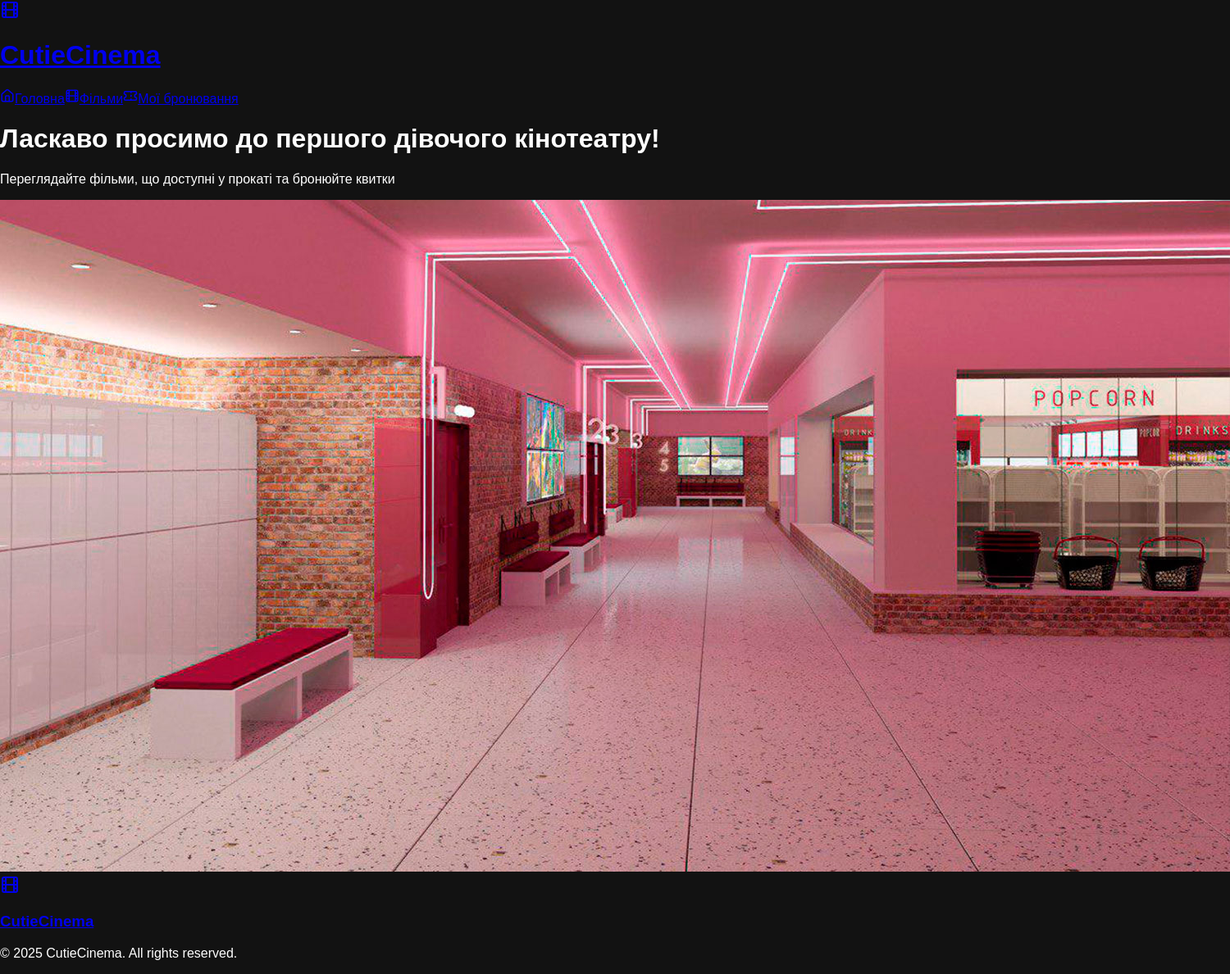
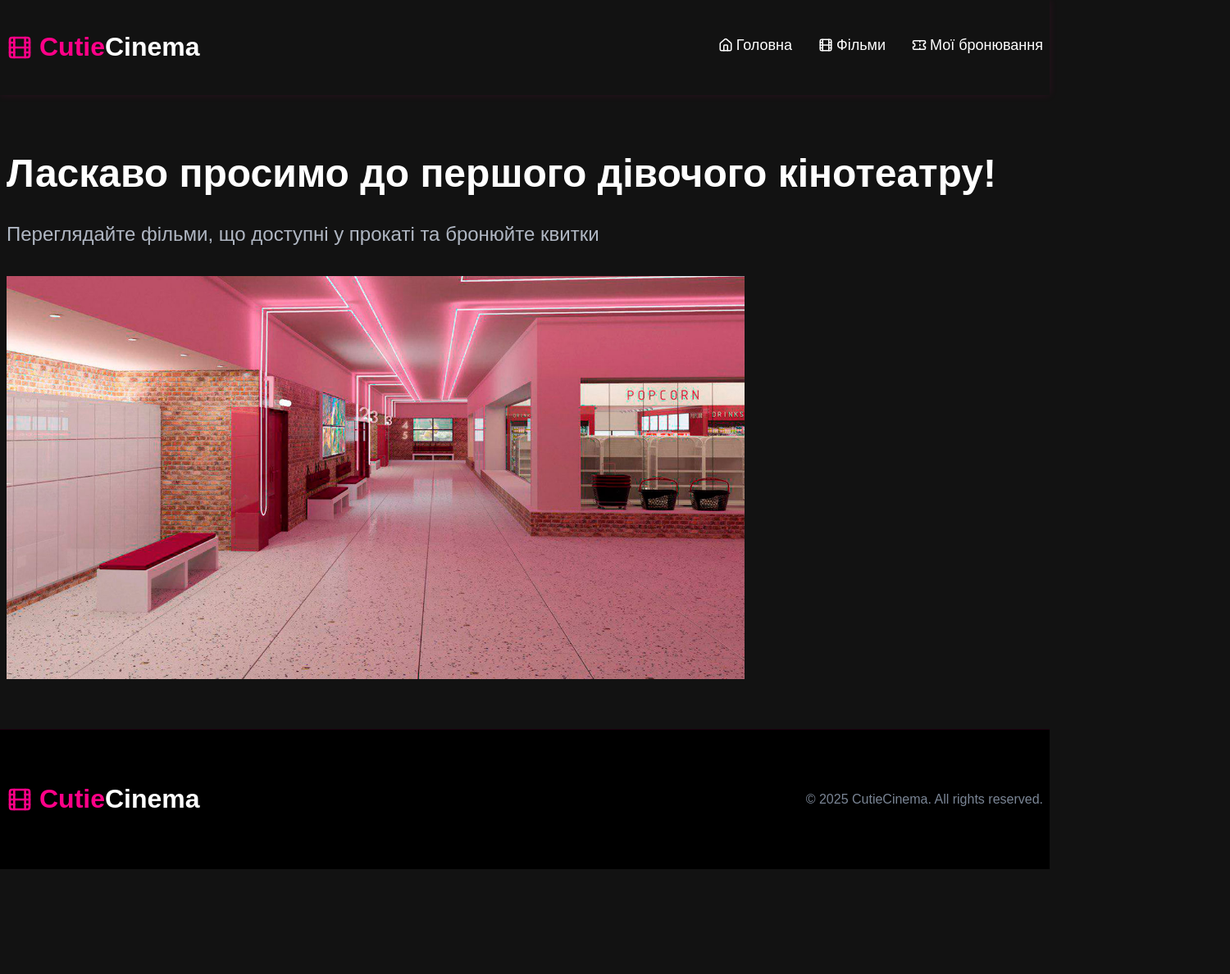
Before and after one commit to nairobi-kl/cinema, a React (Create React App) app: page / in a window 1280 px wide. Shown: the whole page at 82% size, 1500 px wide, since content can reach past the window. After the commit the page ends 1061 px from the top, so only its background shows below. Built offline with nearby package versions, Linux system fonts and the light colour scheme.

Commit message:
Added and changed styles

```diff
--- a/src/index.css
+++ b/src/index.css
@@ -1,36 +1,419 @@
+/* Перемінні кольорів */
+:root {
+--primary: hsl(328, 100%, 50%);
+--primary-light: hsl(328, 100%, 65%);
+--primary-dark: hsl(328, 100%, 40%);
+--secondary: hsl(0, 0%, 7%);
+--secondary-light: hsl(0, 0%, 12%);
+--secondary-dark: hsl(0, 0%, 0%);
+--accent: hsl(315, 100%, 60%);
+--success: hsl(142, 69%, 58%);
+--error: hsl(0, 84%, 60%);
+--white: #ffffff;
+--gray-400: #b0b7c3;
+--gray-500: #7a8595;
+--gray-700: #374151;
+}
+
+/* Базові стилі */
 body {
 background-color: var(--secondary);
 color: var(--white);
 font-family: sans-serif;
+font-size: 1.125rem;
+line-height: 1.6;
 margin: 0;
 padding: 0;
 }
 
-:root {
-  --primary: hsl(328, 100%, 50%);
-  --secondary: hsl(0, 0%, 7%);
-  --white: #ffffff;
+h1, h2, h3, h4, h5, h6 {
+font-weight: bold;
+line-height: 1.3;
 }
 
+h1 {
+font-size: 2.5rem;
+}
+
+h3 {
+font-size: 1.75rem;
+}
+
+/* Анімації */
+@keyframes fadeIn {
+from { opacity: 0; }
+to { opacity: 1; }
+}
+
+@keyframes slideUp {
+from { transform: translateY(20px); opacity: 0; }
+to { transform: translateY(0); opacity: 1; }
+}
+
+.fade-in {
+animation: fadeIn 0.5s ease-in-out;
+}
+
+.slide-up {
+animation: slideUp 0.5s ease-out;
+}
+
+/* Загальні компоненти */
+.btn {
+padding: 0.625rem 1.25rem;
+border-radius: 0.375rem;
+font-weight: 500;
+font-size: 1.125rem;
+transition: all 0.2s ease;
+cursor: pointer;
+}
+
+.btn-primary {
+background-color: var(--primary);
+color: var(--white);
+border: none;
+}
+
+.btn-primary:hover {
+background-color: var(--primary-light);
+}
+
+.btn-primary:active {
+background-color: var(--primary-dark);
+}
+
+.btn-secondary {
+background-color: var(--secondary-light);
+color: var(--white);
+border: 1px solid hsla(328, 100%, 50%, 0.3);
+}
+
+.btn-secondary:hover {
+background-color: var(--secondary);
+}
+
+.container {
+max-width: 80rem;
+margin: 0 auto;
+padding: 0 0.5rem;
+}
+
+/* App */
 .app {
 display: flex;
 flex-direction: column;
 min-height: 100vh;
 }
 
+.main {
+flex-grow: 1;
+}
+
+/* Header */
+.header {
+background-color: var(--secondary);
+padding: 1rem 0;
+box-shadow: 0 0 10px hsla(328, 100%, 50%, 0.1);
+position: sticky;
+top: 0;
+z-index: 10;
+}
+
+.header .container {
+display: flex;
+justify-content: space-between;
+align-items: center;
+}
+
+.logo {
+display: flex;
+align-items: center;
+gap: 0.5rem;
+text-decoration: none;
+}
+
+.logo-icon {
+width: 2rem;
+height: 3rem;
+color: var(--primary);
+}
+
+.logo-text {
+font-size: 2rem;
+font-weight: bold;
+}
+
+.logo-primary {
+color: var(--primary);
+}
+
+.logo-white {
+color: var(--white);
+}
+
+.home-logo {
+max-width: 900px;
+height: auto;
+margin-bottom: 20px;
+}
+
+.nav {
+display: none;
+gap: 2rem;
+}
+
+.nav-link {
+display: flex;
+align-items: center;
+gap: 0.25rem;
+color: var(--white);
+text-decoration: none;
+border-bottom: 2px solid transparent;
+padding-bottom: 0.25rem;
+font-size: 1.125rem;
+}
+
+.nav-link:hover {
+color: hsla(328, 100%, 50%, 0.9);
+border-bottom-color: hsla(328, 100%, 50%, 0.5);
+}
+
+@media (min-width: 640px) {
+.nav {
+display: flex;
+}
+}
+
+/* Footer */
+.footer {
+background-color: var(--secondary-dark);
+padding: 2rem 0;
+border-top: 1px solid hsla(328, 100%, 50%, 0.1);
+}
+
+.footer-content {
+display: flex;
+flex-direction: column;
+align-items: center;
+gap: 1rem;
+}
+
+.footer-text {
+color: var(--gray-500);
+font-size: 1rem;
+}
+
+@media (min-width: 768px) {
+.footer-content {
+flex-direction: row;
+justify-content: space-between;
+}
+}
+
+/* Home Page */
+.home-page {
+padding: 2rem 0;
+}
+
+.page-title {
+font-size: 3rem;
+margin-bottom: 1rem;
+}
+
+.page-subtitle {
+font-size: 1.5rem;
+color: var(--gray-400);
+margin-bottom: 2rem;
+}
+
+/* Movie List */
+.movie-list {
+animation: fadeIn 0.5s ease-in-out;
+}
+
+.filter-controls {
+display: flex;
+flex-direction: column;
+gap: 1rem;
+margin-bottom: 1.5rem;
+}
+
+.search-container {
+position: relative;
+flex-grow: 1;
+max-width: 2227px;
+}
+
+.search-icon {
+position: absolute;
+left: 0.75rem;
+top: 50%;
+transform: translateY(-50%);
+color: var(--gray-400);
+}
+
+.search-input {
+background-color: var(--secondary-light);
+border: 1px solid var(--gray-700);
+border-radius: 0.375rem;
+padding: 0.5rem 0.75rem 0.5rem 2.5rem;
+color: var(--white);
+width: 100%;
+outline: none;
+font-size: 1.125rem;
+}
+
+.search-input:focus {
+border-color: hsla(328, 100%, 50%, 0.5);
+box-shadow: 0 0 0 2px hsla(328, 100%, 50%, 0.2);
+}
+
+.clear-search {
+position: absolute;
+right: 0.75rem;
+top: 50%;
+transform: translateY(-50%);
+background: none;
+border: none;
+color: var(--gray-400);
+cursor: pointer;
+}
+
+.clear-search:hover {
+color: var(--primary);
+}
+
+.filter-toggle {
+display: flex;
+align-items: center;
+gap: 0.5rem;
+}
+
+.filter-count {
+margin-left: 0.5rem;
+background-color: var(--primary);
+color: var(--white);
+border-radius: 9999px;
+width: 1.5rem;
+height: 1.5rem;
+display: flex;
+align-items: center;
+justify-content: center;
+font-size: 1rem;
+}
+
+.filter-panel {
+background-color: var(--secondary-light);
+border-radius: 0.375rem;
+padding: 1rem;
+margin-bottom: 1.5rem;
+animation: slideUp 0.5s ease-out;
+}
+
+.filter-header {
+display: flex;
+justify-content: space-between;
+align-items: center;
+margin-bottom: 0.75rem;
+}
+
+.filter-title {
+font-weight: 600;
+font-size: 1.25rem;
+}
+
+.clear-filters {
+display: flex;
+align-items: center;
+gap: 0.25rem;
+background: none;
+border: none;
+color: var(--primary);
+font-size: 1rem;
+cursor: pointer;
+}
+
+.clear-filters:hover {
+color: var(--primary-light);
+}
+
+.genre-buttons {
+display: flex;
+flex-wrap: wrap;
+gap: 0.5rem;
+}
+
+.genre-button {
+padding: 0.25rem 0.75rem;
+border-radius: 9999px;
+background-color: var(--secondary);
+border: 1px solid var(--gray-700);
+color: var(--gray-400);
+font-size: 1rem;
+transition: all 0.2s ease;
+cursor: pointer;
+}
+
+.genre-button:hover {
+border-color: hsla(328, 100%, 50%, 0.5);
+}
+
+.genre-button.active {
+background-color: var(--primary);
+color: var(--white);
+border-color: var(--primary);
+}
+
+.no-results {
+text-align: center;
+padding: 3rem 0;
+}
+
+.no-results h3 {
+font-size: 1.5rem;
+margin-bottom: 0.5rem;
+}
+
+.no-results p {
+color: var(--gray-400);
+font-size: 1.125rem;
+}
+
 .movie-grid {
 display: grid;
 grid-template-columns: 1fr;
-  gap: 1.5rem;
+gap: 1rem;
+justify-items: center;
 }
 
+@media (min-width: 640px) {
+.movie-grid {
+grid-template-columns: repeat(2, 1fr);
+}
+}
+
+@media (min-width: 1024px) {
+.movie-grid {
+grid-template-columns: repeat(4, 1fr);
+}
+}
+
+/* Movie Card */
 .movie-card {
-  background-color: var(--secondary);
+background-color: var(--secondary-light);
 border-radius: 0.375rem;
 overflow: hidden;
+border: 1px solid hsla(328, 100%, 50%, 0.1);
+transition: all 0.3s ease;
+}
+
+.movie-card:hover {
+box-shadow: 0 0 15px hsla(328, 100%, 50%, 0.2);
+transform: translateY(-4px);
 }
 
 .poster-container {
+position: relative;
 height: 24rem;
 overflow: hidden;
 }
@@ -39,35 +422,86 @@ body {
 width: 100%;
 height: 100%;
 object-fit: cover;
+transition: transform 0.3s ease;
+}
+
+.poster-image:hover {
+transform: scale(1.05);
+}
+
+.rating-badge {
+position: absolute;
+top: 0.5rem;
+left: 0.5rem;
+display: flex;
+align-items: center;
+background-color: var(--primary);
+padding: 0.25rem 0.5rem;
+border-radius: 0.375rem;
+color: var(--white);
+font-size: 1rem;
+font-weight: 600;
+}
+
+.star-icon {
+width: 1rem;
+height: 1rem;
+margin-right: 0.25rem;
 }
 
 .card-content {
 padding: 1rem;
+display: flex;
+flex-direction: column;
+gap: 1rem;
 }
 
 .movie-title {
-  font-size: 1.25rem;
+font-size: 1.5rem;
 font-weight: bold;
 }
 
 .movie-info {
-  color: var(--white);
-  font-size: 0.875rem;
+display: flex;
+align-items: center;
+gap: 0.5rem;
+color: var(--gray-400);
+font-size: 1rem;
+}
+
+.icon {
+width: 1rem;
+height: 1rem;
+}
+
+.separator {
+margin: 0 0.5rem;
 }
 
 .genres {
 display: flex;
+flex-wrap: wrap;
 gap: 0.5rem;
 }
 
 .genre-tag {
 background-color: var(--secondary);
+border: 1px solid hsla(328, 100%, 50%, 0.3);
+color: var(--gray-400);
 padding: 0.25rem 0.5rem;
 border-radius: 0.375rem;
+font-size: 0.875rem;
 }
 
 .description {
-  font-size: 0.875rem;
+color: var(--gray-400);
+font-size: 1rem;
+overflow: hidden;
+text-overflow: ellipsis;
+display: -webkit-box;
+line-clamp: 3;
+-webkit-box-orient: vertical;
+line-height: 1.5;
 }
 
 .showtimes {
@@ -76,28 +510,33 @@ body {
 
 .section-title {
 font-weight: 600;
+margin-bottom: 0.5rem;
+font-size: 1.25rem;
 }
 
 .showtime-buttons {
 display: flex;
+flex-wrap: wrap;
 gap: 0.5rem;
 }
 
 .showtime-button {
 padding: 0.25rem 0.75rem;
-  background-color: var(--secondary);
+background-color: var(--secondary-light);
+color: var(--gray-400);
 border-radius: 0.375rem;
+font-size: 1rem;
+transition: all 0.2s ease;
+cursor: pointer;
 }
 
-.btn-primary {
+.showtime-button:hover {
+background-color: hsla(328, 100%, 50%, 0.5);
+}
+
+.showtime-button.active {
 background-color: var(--primary);
 color: var(--white);
-  padding: 0.5rem 1rem;
-  border-radius: 0.375rem;
-}
-
-.movie-card:hover {
-  box-shadow: 0 0 15px hsla(328, 100%, 50%, 0.2);
 }
 
 .seat-selection {
@@ -113,11 +552,13 @@ body {
 .seat {
 width: 2rem;
 height: 2rem;
+margin: 0.25rem;
 border-radius: 0.375rem;
 display: flex;
 align-items: center;
 justify-content: center;
-  font-size: 0.75rem;
+font-size: 0.875rem;
+transition: all 0.2s ease;
 cursor: pointer;
 }
 
@@ -126,17 +567,126 @@ body {
 border: 1px solid var(--gray-700);
 }
 
+.seat.available:hover {
+background-color: hsla(328, 100%, 50%, 0.5);
+}
+
 .seat.selected {
 background-color: var(--primary);
 color: var(--white);
 }
 
-@media (max-width: 640px) {
-  .seat-grid {
-    justify-content: center;
+.seat.booked {
+background-color: var(--gray-700);
+cursor: not-allowed;
 }
-  .seat {
-    width: 1.5rem;
-    height: 1.5rem;
+
+.booking-form {
+margin-top: 1rem;
 }
+
+.form-group {
+margin-bottom: 1rem;
 }
+
+.form-label {
+display: block;
+font-size: 1rem;
+color: var(--gray-400);
+margin-bottom: 0.25rem;
+}
+
+.form-input {
+background-color: var(--secondary-light);
+border: 1px solid var(--gray-700);
+border-radius: 0.375rem;
+padding: 0.5rem 0.75rem;
+color: var(--white);
+width: 100%;
+outline: none;
+font-size: 1.125rem;
+}
+
+.form-input:focus {
+border-color: hsla(328, 100%, 50%, 0.5);
+box-shadow: 0 0 0 2px hsla(328, 100%, 50%, 0.2);
+}
+
+.form-input.error {
+border-color: var(--error);
+}
+
+.error-message {
+color: var(--error);
+font-size: 0.875rem;
+margin-top: 0.25rem;
+}
+
+.checkbox-label {
+display: flex;
+align-items: flex-start;
+gap: 0.5rem;
+color: var(--gray-400);
+font-size: 1rem;
+}
+
+.checkbox-label input {
+margin-top: 0.25rem;
+}
+
+.form-actions {
+display: flex;
+gap: 1rem;
+margin-top: 1rem;
+}
+
+.form-actions .btn {
+flex: 1;
+}
+
+/* Bookings Page */
+.bookings-page {
+padding: 2rem 0;
+}
+
+.bookings-list {
+display: flex;
+flex-direction: column;
+gap: 1.5rem;
+}
+
+.booking-item {
+background-color: var(--secondary-light);
+border-radius: 0.375rem;
+padding: 1.5rem;
+border: 1px solid var(--gray-700);
+}
+
+.booking-title {
+font-size: 1.5rem;
+font-weight: 600;
+}
+
+.booking-info {
+color: var(--gray-400);
+font-size: 1rem;
+}
+
+.no-bookings {
+background-color: var(--secondary-light);
+border-radius: 0.375rem;
+padding: 2rem;
+text-align: center;
+}
+
+.no-bookings h3 {
+font-size: 1.5rem;
+margin-bottom: 0.75rem;
+}
+
+/* Loading */
+.loading {
+text-align: center;
+padding: 3rem 0;
+font-size: 1.25rem;
+}
```
Lines whose indentation alone changed are shown as unchanged.
